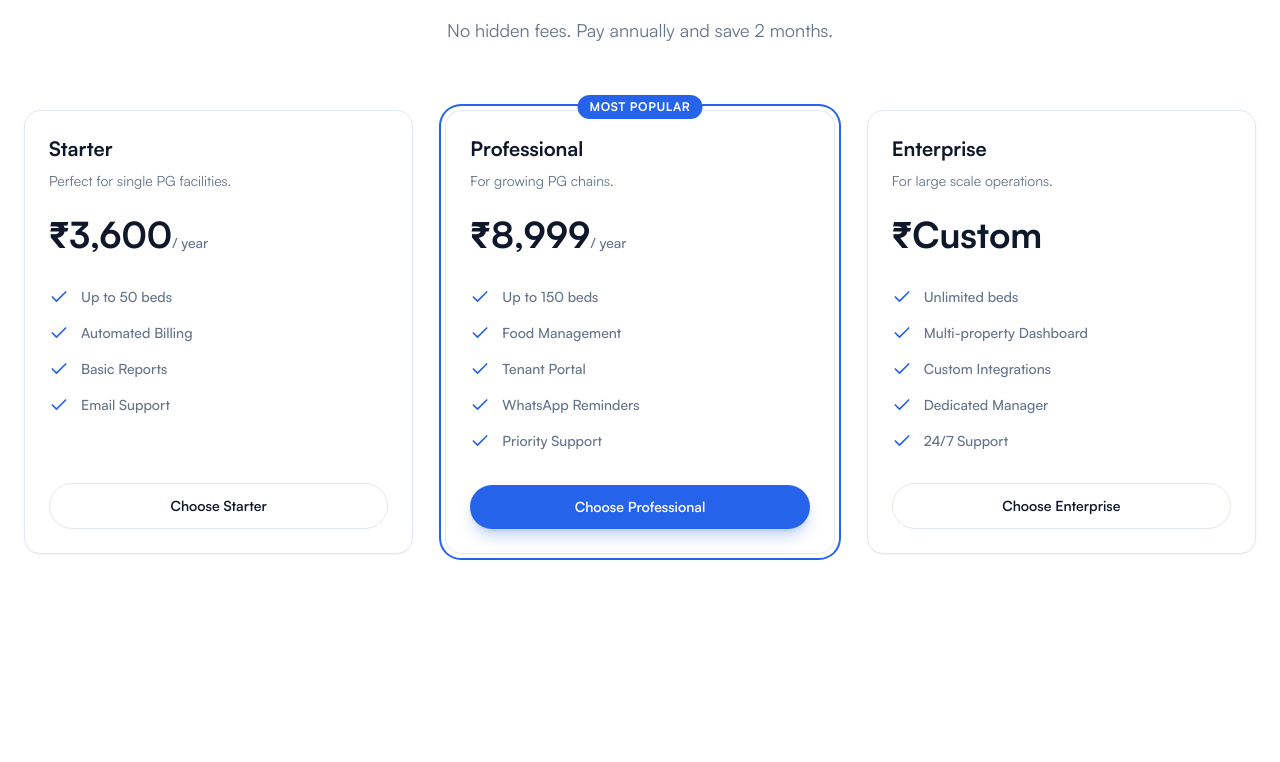
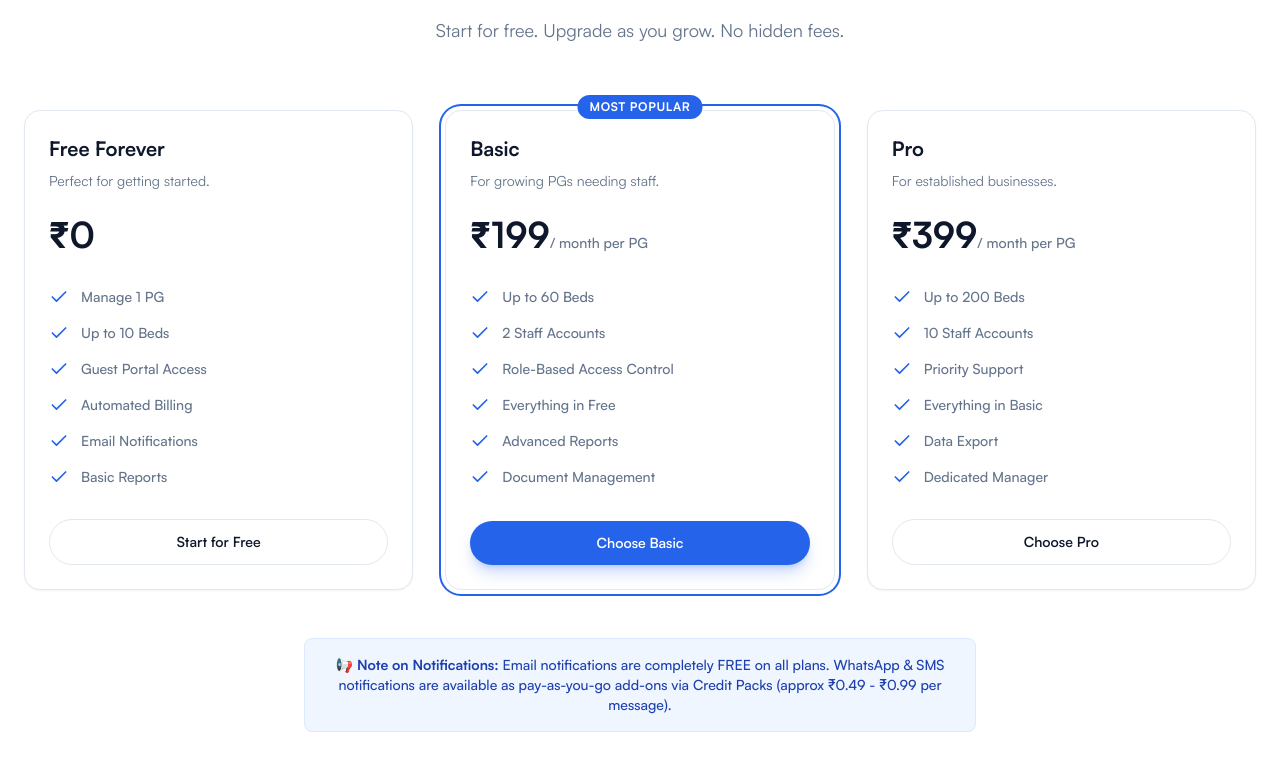
Before and after one commit to Insh72amim/pghandlemkt, a React (Vite) app: page / in a window 1280 px wide. Shown: the part 4985-5747 px from the top of the page. Built offline with nearby package versions, Linux system fonts and the light colour scheme.

Commit message:
feat: Introduce new pricing tiers, update section copy, and add a notification pricing disclaimer.

```diff
--- a/src/components/sections/Pricing.tsx
+++ b/src/components/sections/Pricing.tsx
@@ -5,27 +5,48 @@ import { Card } from '../ui/Card';
 
 const plans = [
   {
-    name: "Starter",
-    price: "3,600",
-    period: "/ year",
-    desc: "Perfect for single PG facilities.",
-    features: ["Up to 50 beds", "Automated Billing", "Basic Reports", "Email Support"],
+    name: "Free Forever",
+    price: "0",
+    period: "",
+    desc: "Perfect for getting started.",
+    features: [
+      "Manage 1 PG",
+      "Up to 10 Beds",
+      "Guest Portal Access",
+      "Automated Billing",
+      "Email Notifications",
+      "Basic Reports"
+    ],
     popular: false
   },
   {
-    name: "Professional",
-    price: "8,999",
-    period: "/ year",
-    desc: "For growing PG chains.",
-    features: ["Up to 150 beds", "Food Management", "Tenant Portal", "WhatsApp Reminders", "Priority Support"],
+    name: "Basic",
+    price: "199",
+    period: "/ month per PG",
+    desc: "For growing PGs needing staff.",
+    features: [
+      "Up to 60 Beds",
+      "2 Staff Accounts",
+      "Role-Based Access Control",
+      "Everything in Free",
+      "Advanced Reports",
+      "Document Management"
+    ],
     popular: true
   },
   {
-    name: "Enterprise",
-    price: "Custom",
-    period: "",
-    desc: "For large scale operations.",
-    features: ["Unlimited beds", "Multi-property Dashboard", "Custom Integrations", "Dedicated Manager", "24/7 Support"],
+    name: "Pro",
+    price: "399",
+    period: "/ month per PG",
+    desc: "For established businesses.",
+    features: [
+      "Up to 200 Beds",
+      "10 Staff Accounts",
+      "Priority Support",
+      "Everything in Basic",
+      "Data Export",
+      "Dedicated Manager"
+    ],
     popular: false
   }
 ];
@@ -37,7 +58,7 @@ export function Pricing() {
         <SectionTitle
           eyebrow="Pricing"
           title="Simple, transparent pricing"
-          copy="No hidden fees. Pay annually and save 2 months."
+          copy="Start for free. Upgrade as you grow. No hidden fees."
           className="mb-16"
         />
 
@@ -78,11 +99,19 @@ export function Pricing() {
                 className="w-full"
                 href="https://app.pghandle.in/signup"
               >
-                Choose {plan.name}
+                {plan.price === "0" ? "Start for Free" : `Choose ${plan.name}`}
               </Button>
             </Card>
           ))}
         </div>
+
+        <div className="mt-12 text-center max-w-2xl mx-auto p-4 bg-blue-50 rounded-lg border border-blue-100">
+             <p className="text-sm font-medium text-blue-800">
+                📢 <strong>Note on Notifications:</strong> Email notifications are completely FREE on all plans.
+                WhatsApp & SMS notifications are available as pay-as-you-go add-ons via Credit Packs (approx ₹0.49 - ₹0.99 per message).
+             </p>
+        </div>
+
       </div>
     </section>
   );
```
